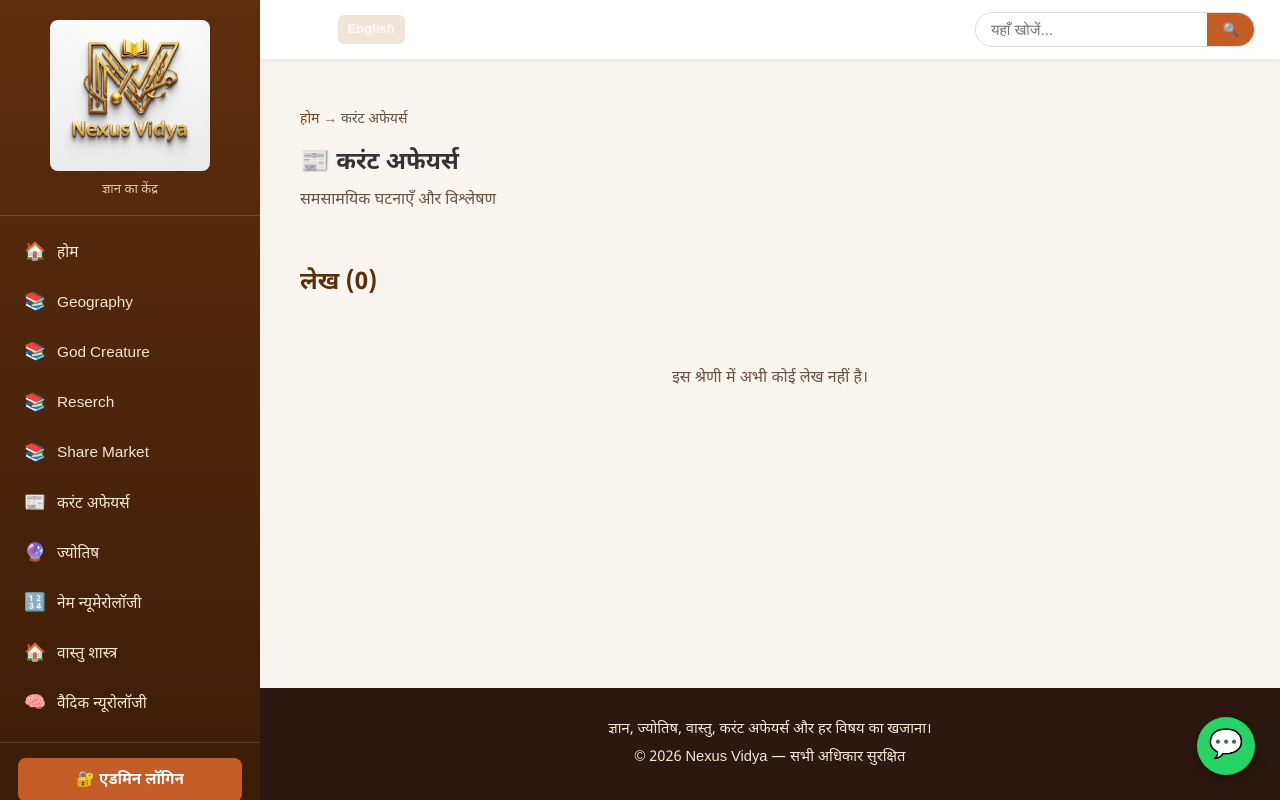
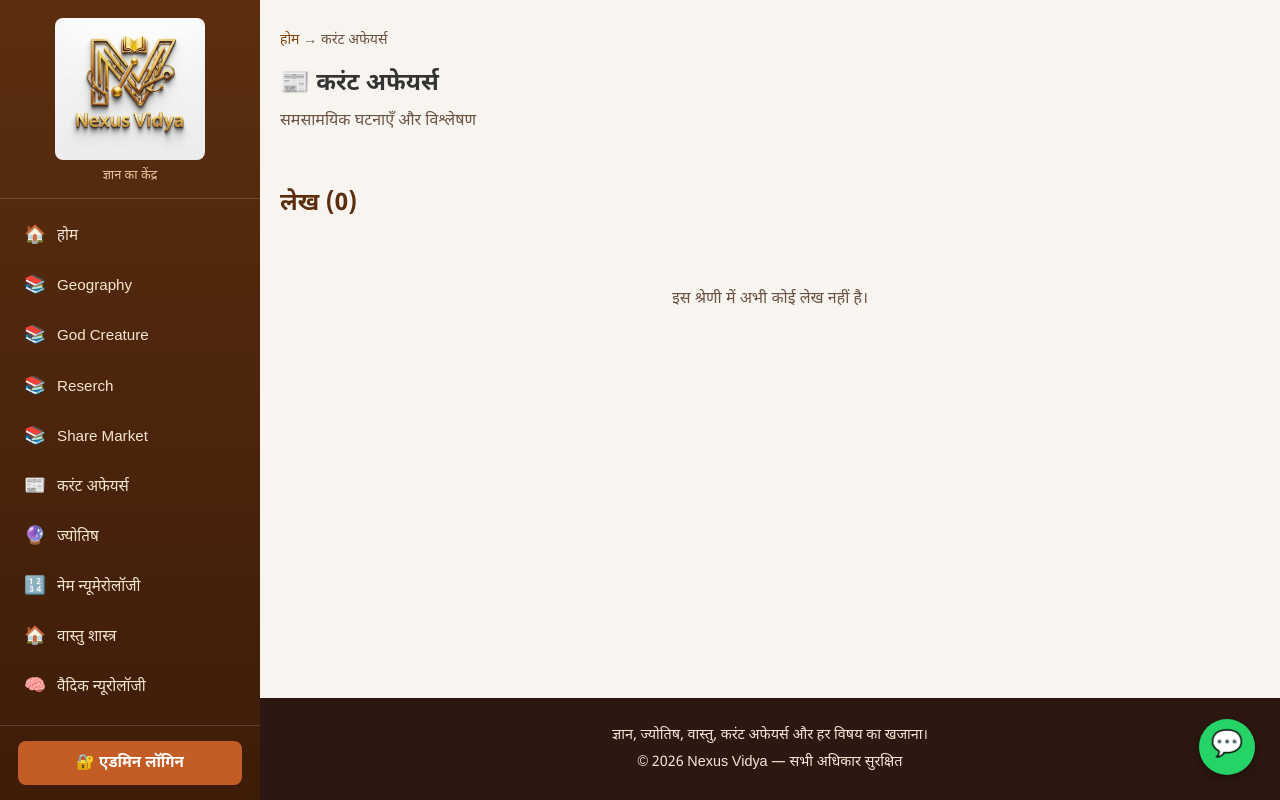
Before and after one commit to nexusvidya/nexus-vidya, a Flask app: page /category/current-affairs in a window 1280 px wide. Run offline with Flask 3, Linux system fonts and the light colour scheme; data comes from the database, SQL or seed files in the repository.

Commit message:
Update base.html

```diff
--- a/templates/base.html
+++ b/templates/base.html
@@ -9,39 +9,91 @@
   {% block extra_head %}{% endblock %}
   <style>
     * { box-sizing: border-box; margin: 0; padding: 0; }
-    body { font-family: 'Noto Sans Devanagari', sans-serif; background: #f8f5f0; color: #333; display: flex; min-height: 100vh; }
-    .public-sidebar { width: 260px; background: linear-gradient(180deg, #5c2e0f 0%, #3d1c08 100%); color: #fff; display: flex; flex-direction: column; position: fixed; top: 0; left: 0; bottom: 0; z-index: 100; overflow-y: auto; }
-    .sidebar-logo { padding: 20px 15px 15px; text-align: center; border-bottom: 1px solid rgba(255,255,255,0.15); }
-    .sidebar-logo img { max-width: 160px; width: 100%; height: auto; display: block; margin: 0 auto 8px; border-radius: 8px; }
+    body {
+      font-family: 'Noto Sans Devanagari', sans-serif;
+      background: #f8f5f0;
+      color: #333;
+      display: flex;
+      min-height: 100vh;
+    }
+    .public-sidebar {
+      width: 260px;
+      background: linear-gradient(180deg, #5c2e0f 0%, #3d1c08 100%);
+      color: #fff;
+      display: flex;
+      flex-direction: column;
+      position: fixed;
+      top: 0; left: 0; bottom: 0;
+      z-index: 100;
+      overflow-y: auto;
+    }
+    .sidebar-logo {
+      padding: 18px 15px 12px;
+      text-align: center;
+      border-bottom: 1px solid rgba(255,255,255,0.15);
+    }
+    .sidebar-logo img {
+      max-width: 150px;
+      width: 100%;
+      height: auto;
+      display: block;
+      margin: 0 auto 6px;
+      border-radius: 8px;
+    }
     .sidebar-logo a { text-decoration: none; display: block; }
-    .sidebar-tagline { font-size: 0.82rem; color: #e8c9a0; margin-top: 2px; }
+    .sidebar-tagline { font-size: 0.8rem; color: #e8c9a0; }
     .sidebar-nav { padding: 12px 0; flex: 1; }
-    .sidebar-nav a { display: flex; align-items: center; gap: 10px; padding: 11px 20px; color: #f5e6d3; text-decoration: none; font-size: 0.96rem; transition: all 0.2s; border-left: 3px solid transparent; }
-    .sidebar-nav a:hover { background: rgba(255,255,255,0.1); border-left-color: #ffb347; color: #fff; }
+    .sidebar-nav a {
+      display: flex; align-items: center; gap: 10px;
+      padding: 11px 20px; color: #f5e6d3;
+      text-decoration: none; font-size: 0.95rem;
+      transition: all 0.2s; border-left: 3px solid transparent;
+    }
+    .sidebar-nav a:hover {
+      background: rgba(255,255,255,0.1);
+      border-left-color: #ffb347; color: #fff;
+    }
     .sidebar-nav .nav-icon { font-size: 1.1rem; width: 24px; text-align: center; }
-    .sidebar-bottom { padding: 15px 18px; border-top: 1px solid rgba(255,255,255,0.15); }
-    .sidebar-bottom a { display: block; text-align: center; background: #c45c26; color: white; padding: 10px; border-radius: 8px; text-decoration: none; font-weight: 600; font-size: 0.95rem; }
+    .sidebar-bottom {
+      padding: 15px 18px;
+      border-top: 1px solid rgba(255,255,255,0.15);
+    }
+    .sidebar-bottom a {
+      display: block; text-align: center;
+      background: #c45c26; color: white;
+      padding: 10px; border-radius: 8px;
+      text-decoration: none; font-weight: 600; font-size: 0.95rem;
+    }
     .sidebar-bottom a:hover { background: #a0481c; }
-    .public-main { margin-left: 260px; flex: 1; min-height: 100vh; display: flex; flex-direction: column; }
-    .top-bar { background: white; padding: 12px 25px; display: flex; align-items: center; justify-content: space-between; box-shadow: 0 2px 6px rgba(0,0,0,0.06); position: sticky; top: 0; z-index: 50; }
-    .lang-switch { display: flex; gap: 8px; }
-    .lang-btn { padding: 6px 14px; border-radius: 20px; text-decoration: none; font-size: 0.9rem; background: #f0e6d8; color: #5c2e0f; font-weight: 600; }
-    .lang-btn.active, .lang-btn:hover { background: #c45c26; color: white; }
-    .search-box { display: flex; border: 1px solid #ddd; border-radius: 25px; overflow: hidden; width: 280px; }
-    .search-box input { border: none; padding: 8px 15px; outline: none; flex: 1; font-size: 0.95rem; }
-    .search-box button { border: none; background: #c45c26; color: white; padding: 0 15px; cursor: pointer; }
-    .content-area { flex: 1; padding: 20px; }
-    .site-footer { background: #2c1810; color: #f5e6d3; text-align: center; padding: 25px 20px; font-size: 0.92rem; }
-    .site-footer p { margin: 5px 0; }
-    .whatsapp-float { position: fixed; bottom: 25px; right: 25px; background: #25D366; color: white; width: 58px; height: 58px; border-radius: 50%; font-size: 28px; box-shadow: 0 4px 14px rgba(0,0,0,0.3); z-index: 999; display: flex; align-items: center; justify-content: center; text-decoration: none; transition: transform 0.2s; }
+    .public-main {
+      margin-left: 260px;
+      flex: 1; min-height: 100vh;
+      display: flex; flex-direction: column;
+    }
+    .content-area { flex: 1; padding: 0; }
+    .site-footer {
+      background: #2c1810; color: #f5e6d3;
+      text-align: center; padding: 22px 20px; font-size: 0.9rem;
+    }
+    .site-footer p { margin: 4px 0; }
+    .whatsapp-float {
+      position: fixed; bottom: 25px; right: 25px;
+      background: #25D366; color: white;
+      width: 56px; height: 56px; border-radius: 50%;
+      font-size: 26px; box-shadow: 0 4px 14px rgba(0,0,0,0.3);
+      z-index: 999; display: flex; align-items: center; justify-content: center;
+      text-decoration: none; transition: transform 0.2s;
+    }
     .whatsapp-float:hover { transform: scale(1.1); color: white; }
     @media (max-width: 768px) {
       .public-sidebar { width: 100%; height: auto; position: relative; }
       .public-main { margin-left: 0; }
       .sidebar-nav { display: flex; flex-wrap: wrap; gap: 5px; padding: 10px; }
-      .sidebar-nav a { padding: 8px 12px; border-left: none; border-radius: 6px; background: rgba(255,255,255,0.08); font-size: 0.88rem; }
-      .sidebar-logo img { max-width: 120px; }
-      .top-bar { flex-direction: column; gap: 10px; }
+      .sidebar-nav a {
+        padding: 8px 12px; border-left: none;
+        border-radius: 6px; background: rgba(255,255,255,0.08); font-size: 0.88rem;
+      }
+      .sidebar-logo img { max-width: 110px; }
     }
   </style>
 </head>
@@ -65,21 +117,12 @@
       <a href="{{ url_for('admin_login') }}">🔐 एडमिन लॉगिन</a>
     </div>
   </aside>
+
   <div class="public-main">
-    <div class="top-bar">
-      <div class="lang-switch">
-        <a href="?lang=hi" class="lang-btn active">हिंदी</a>
-        <a href="?lang=en" class="lang-btn">English</a>
-      </div>
-      <form action="{{ url_for('search') }}" method="get" class="search-box">
-        <input type="text" name="q" placeholder="यहाँ खोजें..." required>
-        <button type="submit">🔍</button>
-      </form>
-    </div>
     <div class="content-area">
       {% with messages = get_flashed_messages(with_categories=true) %}
         {% if messages %}
-          <div style="margin-bottom:15px;">
+          <div style="padding:15px 20px 0;">
             {% for category, message in messages %}
               <div class="flash flash-{{ category }}">{{ message }}</div>
             {% endfor %}
@@ -93,6 +136,7 @@
       <p>&copy; 2026 Nexus Vidya — सभी अधिकार सुरक्षित</p>
     </footer>
   </div>
+
   <a href="https://wa.me/917317055531" class="whatsapp-float" target="_blank" rel="noopener" title="WhatsApp पर बात करें">💬</a>
   {% block extra_js %}{% endblock %}
 </body>
```
